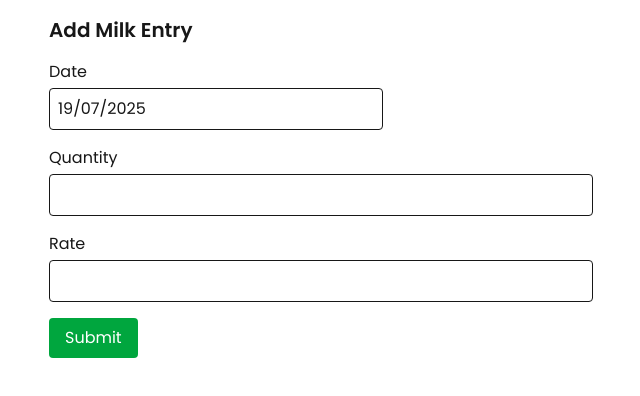
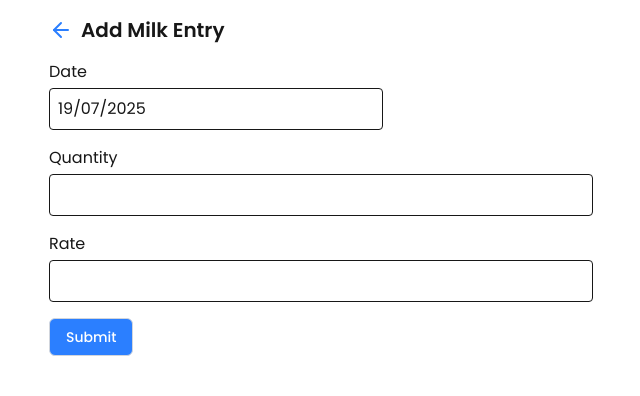
Before and after one commit to Amandeep-tech/milk-tracker-frontend, a Next.js app: page /add in a window 1280 px wide. Shown: the top 396 px of the page, without its empty margins (319-959 px from the left). Built offline with nearby package versions, Linux system fonts and the light colour scheme; no server answers.

Commit message:
button component

```diff
--- a/src/app/add/page.tsx
+++ b/src/app/add/page.tsx
@@ -1,7 +1,9 @@
-'use client';
-import MilkForm from '@/components/MilkForm';
-import { useRouter } from 'next/navigation';
-import { addEntry } from '@/lib/api';
+"use client";
+import MilkForm from "@/components/MilkForm";
+import { useRouter } from "next/navigation";
+import { addEntry } from "@/lib/api";
+import Link from "next/link";
+import { ArrowLeft } from "lucide-react";
 
 export default function AddPage() {
   const router = useRouter();
@@ -11,15 +13,30 @@ export default function AddPage() {
     quantity: number;
     rate: number;
   }) => {
-    console.log(data);
-    await addEntry(data);
-    router.push('/');
+    try {
+      const resp = await addEntry(data);
+      if (resp?.error === 0) {
+        router.push("/");
+      } else {
+        alert(resp?.message);
+      }
+    } catch (error) {
+      console.error(error);
+    }
   };
 
   return (
     <main className="p-4 max-w-xl mx-auto">
-      <h1 className="text-xl font-bold mb-4">Add Milk Entry</h1>
-      <MilkForm onSubmit={handleSubmit} initialData={{ date: '', quantity: 0, rate: 0 }} />
+      <div className="flex items-center gap-2 mb-4">
+        <Link href="/" className="text-blue-500 text-sm">
+          <ArrowLeft />
+        </Link>
+        <h1 className="text-xl font-bold">Add Milk Entry</h1>
+      </div>
+      <MilkForm
+        onSubmit={handleSubmit}
+        initialData={{ date: "", quantity: 0, rate: 0 }}
+      />
     </main>
   );
 }
--- a/src/components/MilkForm.tsx
+++ b/src/components/MilkForm.tsx
@@ -1,6 +1,7 @@
 import { useState } from 'react';
 import DatePicker from 'react-datepicker';
 import 'react-datepicker/dist/react-datepicker.css';
+import Button from './basic/button';
 
 export default function MilkForm({ onSubmit, initialData = { date: '', quantity: 0, rate: 0 } }: {
   onSubmit: (data: { date: number; quantity: number; rate: number }) => void;
@@ -46,9 +47,10 @@ export default function MilkForm({ onSubmit, initialData = { date: '', quantity:
           className="w-full p-2 border rounded"
         />
       </div>
-      <button type="submit" className="bg-green-600 text-white px-4 py-2 rounded">
+      {/* <button type="submit" className="bg-green-600 text-white px-4 py-2 rounded">
         Submit
-      </button>
+      </button> */}
+      <Button type="submit" text="Submit" variant="primary" size="lg" />
     </form>
   );
 }
--- /dev/null
+++ b/src/components/basic/button.tsx
@@ -0,0 +1,48 @@
+import { Loader2 } from 'lucide-react';
+import React from 'react'
+
+interface IButtonProps {
+  text?: string;
+  children?: React.ReactNode;
+  onClick?: () => void;
+  className?: string;
+  type?: "button" | "submit" | "reset";
+  disabled?: boolean;
+  loading?: boolean;
+  variant?: "primary" | "secondary" | "outline" | "ghost" | "link" | "danger";
+  size?: "sm" | "md" | "lg";
+  icon?: React.ReactNode;
+}
+
+const defaultClasses = `flex items-center justify-center gap-2
+border border-gray-300 px-4 py-2
+rounded-md text-sm font-medium
+transition-colors focus-visible:outline-none
+focus-visible:ring-1 focus-visible:ring-ring
+disabled:pointer-events-none disabled:opacity-50`;
+const  variantClasses = {
+    primary: "bg-blue-500 text-white",
+    secondary: "bg-blue-600 text-white",
+    outline: "bg-white text-gray-600 border-gray-300",
+    ghost: "bg-transparent text-gray-600",
+    link: "bg-transparent text-blue-600",
+    danger: "bg-red-500 text-white",
+}
+
+const button = (props: IButtonProps) => {
+    const { text, children, onClick, className, type, disabled, loading, variant, size, icon } = props;
+  return (
+    <button
+      onClick={onClick}
+      className={`${defaultClasses} ${variantClasses[variant as keyof typeof variantClasses]} ${className}`}
+      type={type}
+      disabled={disabled}
+    >
+    {
+        loading ? <Loader2 className="animate-spin" /> : text ? text : children
+    }
+    </button>
+  )
+}
+
+export default button
```
